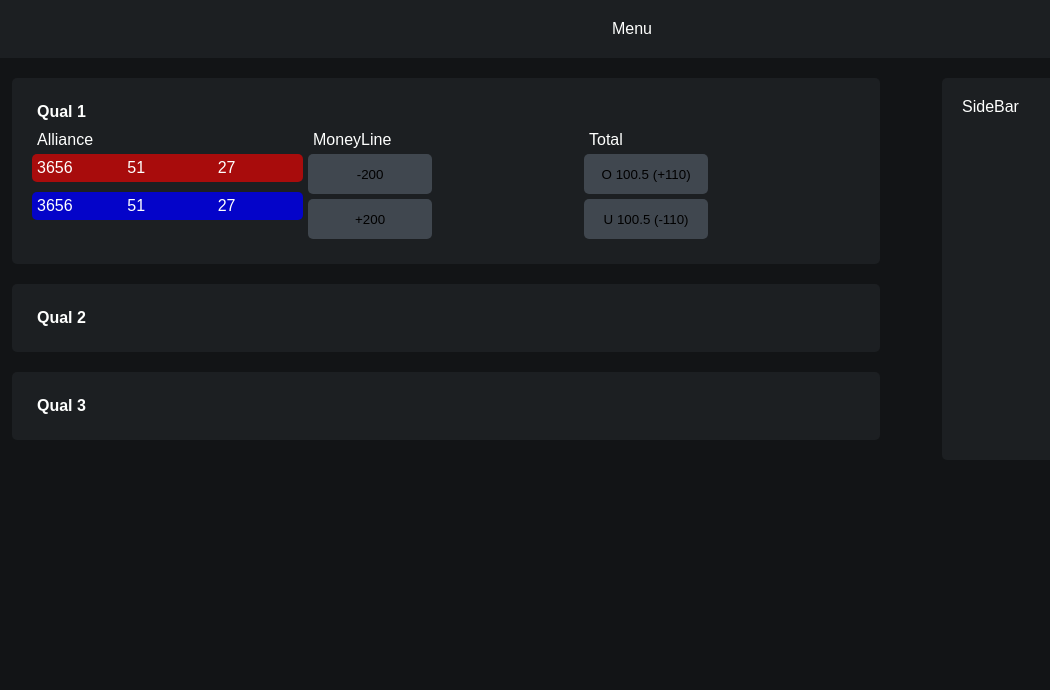
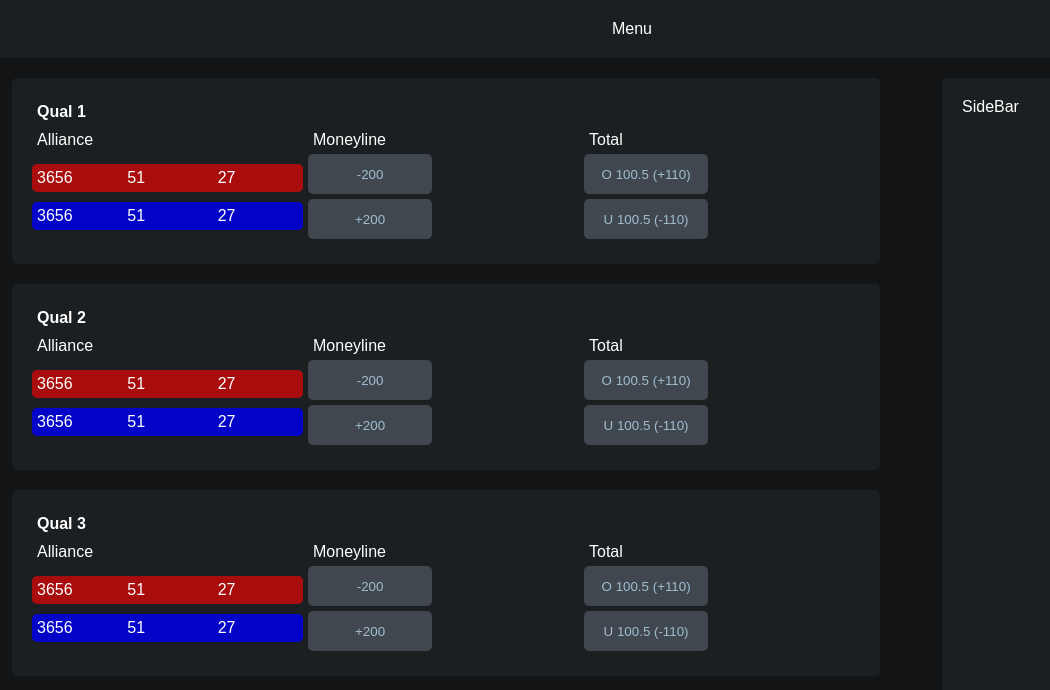
Before and after one commit to Node-Kid/FIRST-Picks, a website: page frontend/html/index.html in a window 1280 px wide. Shown: the whole page, without its empty margins (8-1058 px from the left). Drawn offline with Linux system fonts and the light colour scheme.

Commit message:
color touch up

```diff
--- a/frontend/css/index.css
+++ b/frontend/css/index.css
@@ -66,9 +66,11 @@ h4, p {
     width: 45%;
     height: 40px;
     transition: 0.3s;
+    color: #A0BDCF;
 }
 .bet-button:hover {
     background-color: #FEFFFE;
+    color: black;
 }
 .alliances {
     display: inline;
@@ -78,6 +80,7 @@ h4, p {
     background-color: rgb(168, 12, 12);
     border-radius: 5px;
     margin-right: 5px;
+    margin-top: 10px;
     margin-bottom: 10px;
     grid-template-columns: 1fr 1fr 1fr;
 }
@@ -86,5 +89,7 @@ h4, p {
     background-color: rgb(4, 4, 201);
     border-radius: 5px;
     margin-right: 5px;
+    margin-top: 10px;
+    margin-bottom: 10px;
     grid-template-columns: 1fr 1fr 1fr;
 }
--- a/frontend/html/index.html
+++ b/frontend/html/index.html
@@ -16,7 +16,7 @@
 					<h4>Qual 1</h4>
 					<div class="info-grid">
 						<p>Alliance</p>
-						<p>MoneyLine</p>
+						<p>Moneyline</p>
 						<p>Total</p>
 						<div class="alliances">
 							<div class="red-alliance">
@@ -45,9 +45,65 @@
 				</div>
 				<div class="section">
 					<h4>Qual 2</h4>
+					<div class="info-grid">
+						<p>Alliance</p>
+						<p>Moneyline</p>
+						<p>Total</p>
+						<div class="alliances">
+							<div class="red-alliance">
+								<p>3656</p>
+								<p>51</p>
+								<p>27</p>
+							</div>
+							<div class="blue-alliance">
+								<p>3656</p>
+								<p>51</p>
+								<p>27</p>
+							</div>
+
+						</div>
+						<div class="button-selector">
+							<button class="bet-button">-200</button>
+							<button class="bet-button">+200</button>
+						</div>
+
+						<div class="button-selector">
+							<button class="bet-button">O 100.5 (+110)</button>
+							<button class="bet-button">U 100.5 (-110)</button>
+						</div>
+
+					</div>
 				</div>
 				<div class="section">
 					<h4>Qual 3</h4>
+					<div class="info-grid">
+						<p>Alliance</p>
+						<p>Moneyline</p>
+						<p>Total</p>
+						<div class="alliances">
+							<div class="red-alliance">
+								<p>3656</p>
+								<p>51</p>
+								<p>27</p>
+							</div>
+							<div class="blue-alliance">
+								<p>3656</p>
+								<p>51</p>
+								<p>27</p>
+							</div>
+
+						</div>
+						<div class="button-selector">
+							<button class="bet-button">-200</button>
+							<button class="bet-button">+200</button>
+						</div>
+
+						<div class="button-selector">
+							<button class="bet-button">O 100.5 (+110)</button>
+							<button class="bet-button">U 100.5 (-110)</button>
+						</div>
+
+					</div>
 				</div>
 			</div>
 			<div class="sidebar">
```
